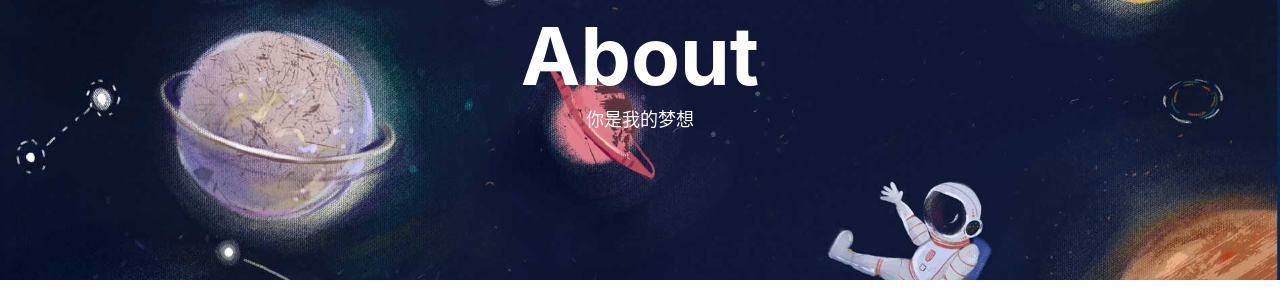
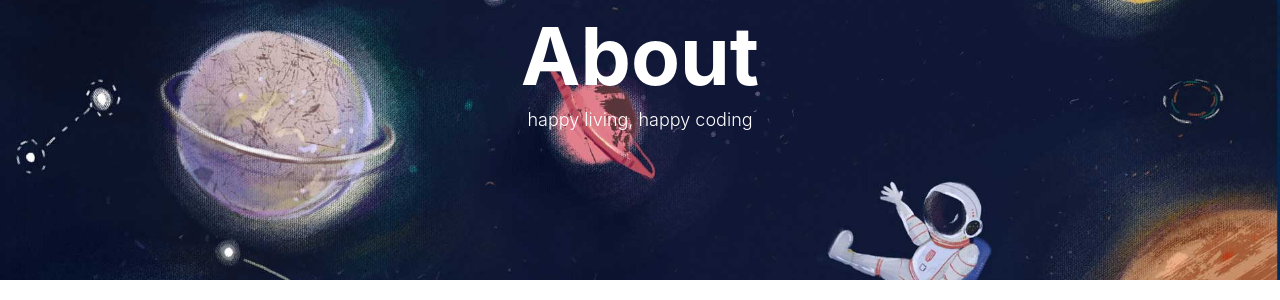
Before and after one commit to woncz/woncz.github.io, a Jekyll site: the page built from about.html, in a window 1280 px wide. Shown: the part 138-438 px from the top of the page. Built offline with Jekyll 4.4.1, drawn with Linux system fonts in a browser that asks for light colours; nearby versions of some CDN libraries; comment, search, counter and statistics services are not loaded.

Commit message:
fix bugs

```diff
--- a/about.html
+++ b/about.html
@@ -1,7 +1,7 @@
 ---
 layout: page
 title: "About"
-description: "你是我的梦想"
+description: "happy living, happy coding"
 header-img: "img/about-bg.jpg"
 multilingual: true
 ---
```
Also changed, not shown: README.md.
